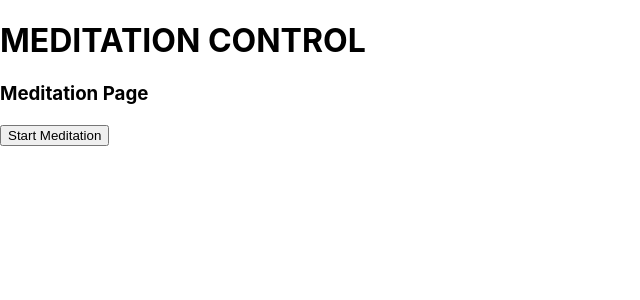
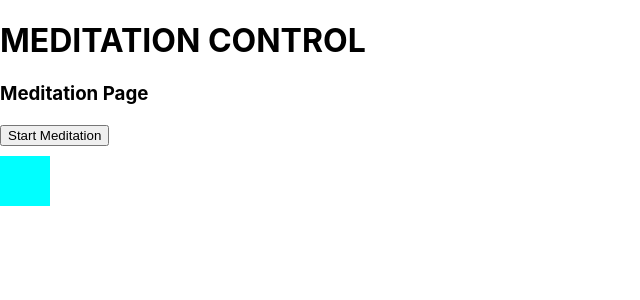
Before and after one commit to HBeinstein/SomaApp, a React (Create React App) app: page /meditations in a window 1280 px wide. Shown: the top 300 px of the page, without its empty margins (0-640 px from the left). Built offline with nearby package versions, Linux system fonts and the light colour scheme; no server answers.

Commit message:
Make last commit before integrating threejs

```diff
--- /dev/null
+++ b/src/assets/css/animation.css
@@ -0,0 +1,8 @@
+.animation-test {
+  margin-top: 10px;
+  background-color: aqua;
+  height: 50px;
+  width: 50px;
+}
+
+.item{ width: calc(100% - 60px); height: calc(100% - 60px); }
--- a/src/components/Meditation.js
+++ b/src/components/Meditation.js
@@ -1,6 +1,7 @@
 import React from 'react';
 import { database } from '../firebase';
 // require('firebase/database');
+import './../assets/css/animation.css'
 
 function Meditation() {
   // READ data from db, retrieves once
@@ -27,6 +28,7 @@ return (
   <React.Fragment>
     <h3>Meditation Page</h3>
     <button onClick={getData}>Start Meditation</button>
+    <div className='animation-test'></div>
   </React.Fragment>
 );
 }
```
